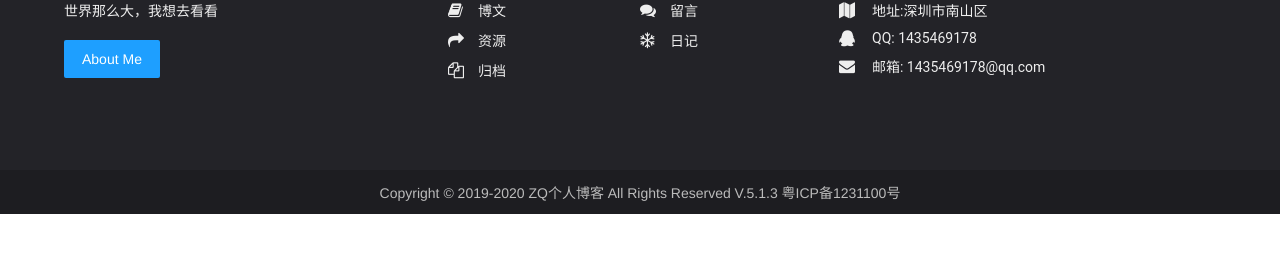
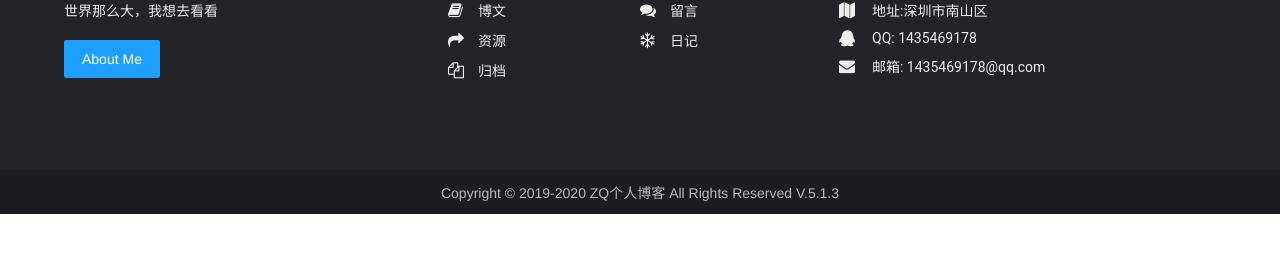
Before and after one commit to YangAntong/Joven, a plain HTML site: page web/index.html in a window 1280 px wide. Shown: the part 2333-2586 px from the top of the page. Drawn offline with Linux system fonts and the light colour scheme.

Commit message:
测试分支

```diff
--- a/web/index.html
+++ b/web/index.html
@@ -206,7 +206,7 @@
             <div class="container">
                 <div class="layui-row">
                     <div class="layui-col-xs12 layui-col-sm12 layui-col-md12 text-center">
-                        <p>Copyright &copy; 2019-2020 ZQ个人博客 All Rights Reserved V.5.1.3 粤ICP备1231100号</p>
+                        <p>Copyright &copy; 2019-2020 ZQ个人博客 All Rights Reserved V.5.1.3 </p>
                     </div>
                 </div>
             </div>
```
